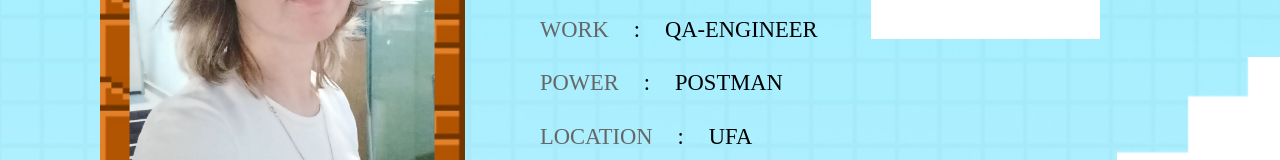
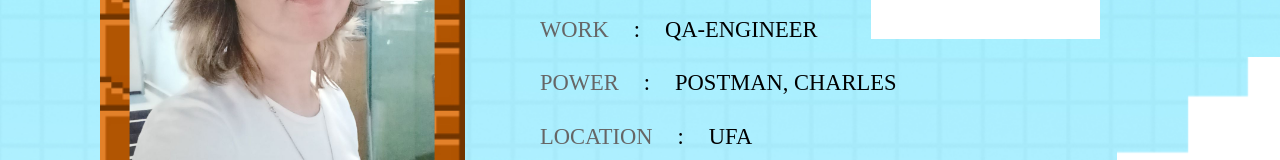
Before and after one commit to ElzaKEF/ElzaKEF.github.io, a plain HTML site: page index.html in a window 1280 px wide. Shown: the part 368-528 px from the top of the page. Drawn offline with Linux system fonts and the light colour scheme; files whose address does not match are found by name.

Commit message:
добавила стек

```diff
--- a/index.html
+++ b/index.html
@@ -61,7 +61,7 @@
                   <div>
                      <div class="list"><span>age</span><span>:</span><span>43</span></div>
                      <div class="list"><span>work</span><span>:</span><span>qa-engineer</span></div>
-                     <div class="list"><span>Power</span><span>:</span><span>Postman</span></div>
+                     <div class="list"><span>Power</span><span>:</span><span>Postman, Charles</span></div>
                      <div class="list"><span>location</span><span>:</span><span>Ufa</span></div>
 
                   </div>
```
